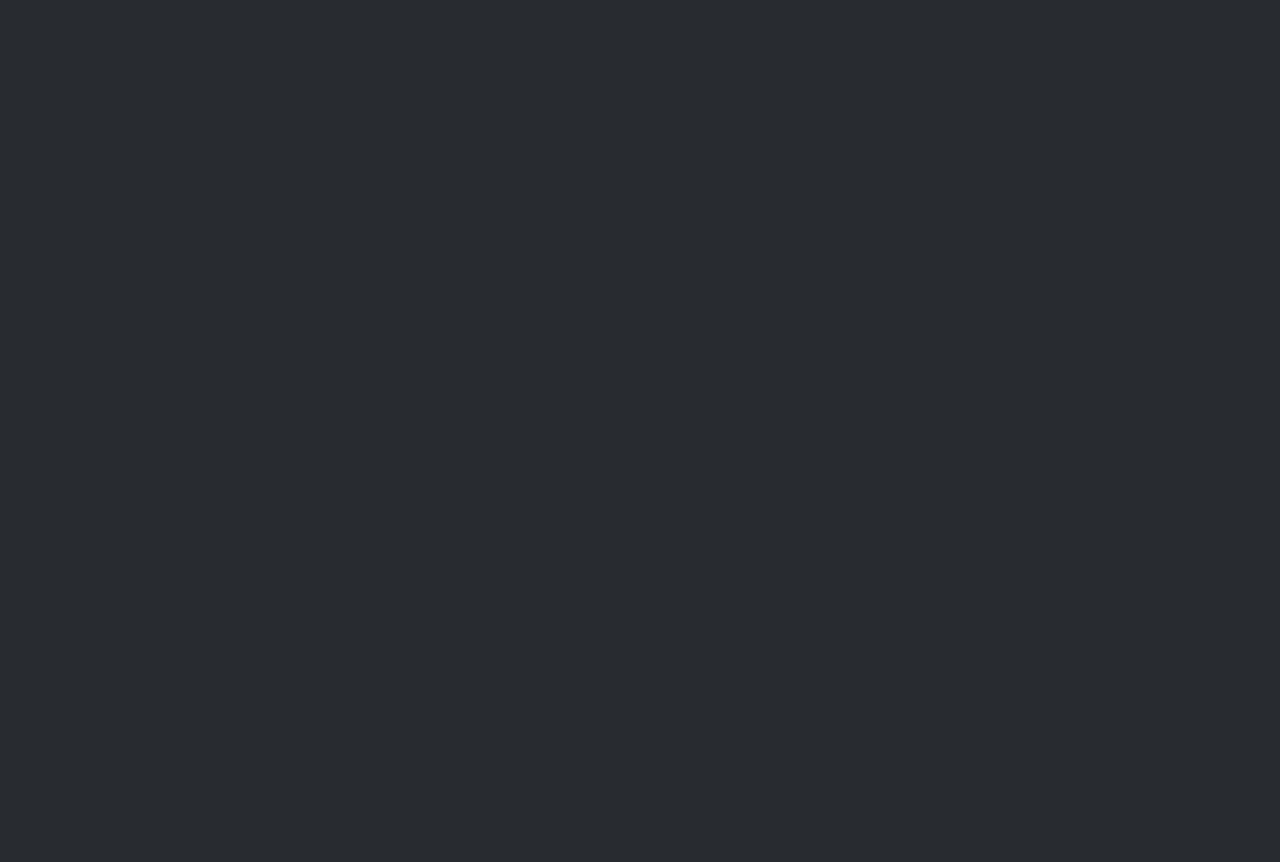
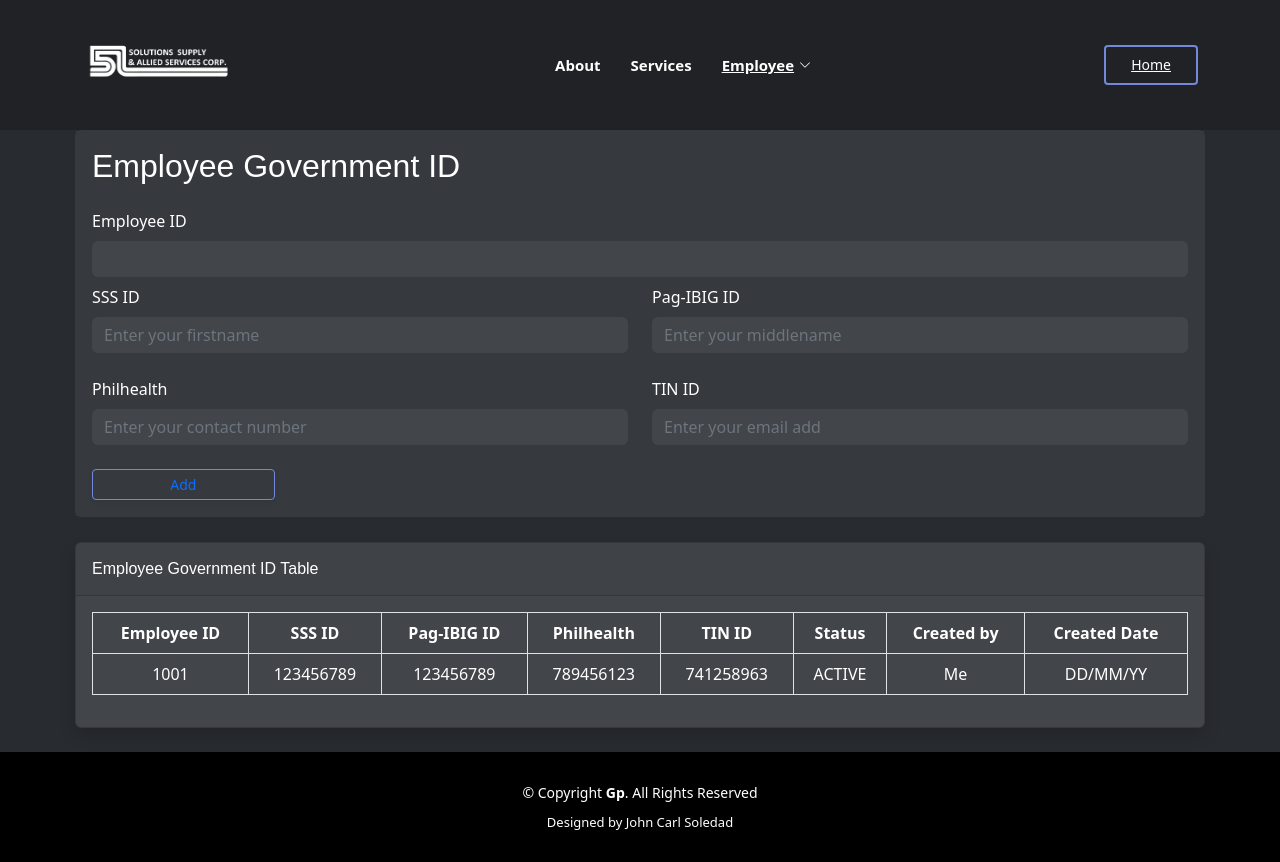
Before and after one commit to SilentCode1003/HumanResource, a React (Vite) app: page /EmployeeGovernmentID in a window 1280 px wide. Before the commit this address had no page. Before the commit the page ends 800 px from the top, so only its background shows below. Built offline with nearby package versions, Linux system fonts and the light colour scheme.

Commit message:
Added contents for govid/empdetails and input fields

```diff
--- a/src/components/DynamicTable.jsx
+++ b/src/components/DynamicTable.jsx
@@ -1,10 +1,10 @@
 import React from "react";
 
-const DynamicTable = ({ columns, data }) => {
+const DynamicTable = ({ columns, data,title }) => {
   return (
     <div className="card shadow mb-4 tablemargin tablecolor">
       <div className="card-header py-3">
-        <h6 className="m-0 font-weight-bold table-title">DataTables Example</h6>
+        <h6 className="m-0 font-weight-bold table-title">{(title)}</h6>
       </div>
       <div className="card-body">
         <div className="table-responsive">
--- a/src/components/Header.jsx
+++ b/src/components/Header.jsx
@@ -15,7 +15,7 @@ const Header = () => {
     <li className="dropdown dropdownhover"><a href="#"><span>Employee</span> <i className="bi bi-chevron-down"></i></a>
       <ul>
         <li><a className="navbardrophover" href="/EmployeeDetails">Employee Details</a></li>
-        <li><a className="navbardrophover" href="#">Employee Government ID</a></li>
+        <li><a className="navbardrophover" href="/EmployeeGovernmentID">Employee Government ID</a></li>
         <li><a className="navbardrophover" href="#">Employment Details</a></li>
         <li><a className="navbardrophover" href="#">Employee Education</a></li>
         <li><a className="navbardrophover" href="#">Employee Work Experience</a></li>
--- a/src/components/InputFieldsEmpDet.jsx
+++ b/src/components/InputFieldsEmpDet.jsx
@@ -42,12 +42,12 @@ const InputFields = () => {
                     </div>
                     <div className="row mb-1">
                         <div className="col-md-6">
-                            <select className="entry-input form-control mb-2 fieldcolor" name="departmentlist" id="departmentlist">
+                            <select className="entry-input form-control mb-2 fieldcolor" name="dateofbirth" id="dateofbirth">
                                 <option value="">- - - Select Birthday - - -</option>
                             </select>
                         </div>
                         <div className="col-md-6">
-                            <select className="entry-input form-control fieldcolor" name="positionlist" id="positionlist">
+                            <select className="entry-input form-control fieldcolor" name="address" id="address">
                                 <option value="">- - - Select Address - - -</option>
                             </select>
                         </div>
@@ -55,21 +55,21 @@ const InputFields = () => {
                     <div className="row mb-4">
                         <div className="col-md-6">
                             <label className="form-label">Emergency Contact Name</label>
-                            <input id="contactnumber" name="contactnumber" type="tel" className="form-control fieldcolor" placeholder="Enter emergency name"/>
+                            <input id="emergencycontactname" name="emergencycontactname" type="tel" className="form-control fieldcolor" placeholder="Enter emergency name"/>
                         </div>
                         <div className="col-md-6">
                             <label className="form-label">Emergency Contact Number</label>
-                            <input id="email" name="email" type="email" className="form-control fieldcolor" placeholder="Enter emergency number"/>
+                            <input id="emergencycontactnumber" name="emergencycontactnumber" className="form-control fieldcolor" placeholder="Enter emergency number"/>
                         </div>
                     </div>
                     <div className="row mb-4">
                         <div className="col-md-6">
-                            <select className="entry-input form-control mb-2 fieldcolor" name="departmentlist" id="departmentlist">
+                            <select className="entry-input form-control mb-2 fieldcolor" name="nationality" id="nationality">
                                 <option value="">- - - Select Nationality - - -</option>
                             </select>
                         </div>
                         <div className="col-md-6">
-                            <select className="entry-input form-control fieldcolor" name="positionlist" id="positionlist">
+                            <select className="entry-input form-control fieldcolor" name="maritalstatus" id="maritalstatus">
                                 <option value="">- - - Select Marital Status - - -</option>
                             </select>
                         </div>
--- /dev/null
+++ b/src/components/InputFieldsEmpGovID.jsx
@@ -0,0 +1,48 @@
+
+const InputFields = () => {
+    return (
+        <div className="row mb-2 ">
+        <div className="col-lg-12 ">
+            <div className="card inpufieldmargin inputfieldcolors">
+                <div className="card-body inputfieldcolors">
+                    <div className="row">
+                        <div className="col-md-12 mb-2">
+                            <h2 className="mb-4">Employee Government ID</h2>
+                            <label className="form-label">Employee ID</label>
+                            <input id="employeeid" name="employeeid" type="text" className="form-control fieldcolor" placeholder=""/>
+                        </div>
+                    </div>
+                    <div className="row mb-4">
+                        <div className="col-md-6">
+                            <label className="form-label">SSS ID</label>
+                            <input id="sssid" name="sssid" type="text" className="form-control fieldcolor" placeholder="Enter your firstname"/>
+                        </div>
+                        <div className="col-md-6">
+                            <label className="form-label">Pag-IBIG ID</label>
+                            <input id="pagibigid" name="pagibigid" type="text" className="form-control fieldcolor" placeholder="Enter your middlename"/>
+                        </div>
+                    </div>
+                    <div className="row mb-4">
+                        <div className="col-md-6">
+                            <label className="form-label">Philhealth</label>
+                            <input id="philhealth" name="philhealth" type="tel" className="form-control fieldcolor" placeholder="Enter your contact number"/>
+                        </div>
+                        <div className="col-md-6">
+                            <label className="form-label">TIN ID</label>
+                            <input id="tinid" name="tinid" className="form-control fieldcolor" placeholder="Enter your email add"/>
+                        </div>
+                    </div>
+                    <div className="col-md-4 mt-4">
+                        <button id="addBtn" name="addBtn" className="d-none d-sm-inline-block btn btn-sm btn-outline-primary shadow-sm w-50 homebtn">
+                            <i className="fa fa-plus" aria-hidden="true"></i>
+                            Add
+                        </button>
+                    </div>
+                </div>
+            </div>
+        </div>
+    </div>
+    )
+}
+
+export default InputFields
--- a/src/main.jsx
+++ b/src/main.jsx
@@ -3,6 +3,7 @@ import ReactDOM from 'react-dom/client'
 import {BrowserRouter, Routes, Route} from 'react-router-dom';
 import App from './App.jsx'
 import EmployeeDetails from './pages/EmployeeDetails.jsx';
+import EmployeeGovernmentID from './pages/EmployeeGovernmentID.jsx';
 
 import 'bootstrap/dist/css/bootstrap.min.css'
 
@@ -13,8 +14,7 @@ ReactDOM.createRoot(document.getElementById('root')).render(
       <Route index element={<App />} />
       <Route path="/App" element={<App />} />
       <Route path="/EmployeeDetails" element={<EmployeeDetails />} />
-
-
+      <Route path="/EmployeeGovernmentID" element={<EmployeeGovernmentID />} />
     </Routes>
   </BrowserRouter>
 
--- a/src/pages/EmployeeDetails.jsx
+++ b/src/pages/EmployeeDetails.jsx
@@ -17,7 +17,7 @@ function EmployeeDetails() {
 
       <Header />
       <InputFields />
-      <DynamicTable columns={tableColumns} data={tableData} />
+      <DynamicTable columns={tableColumns} data={tableData} title="Employee Details Table"/>
       <Footer />
     </>
   )
--- a/src/pages/EmployeeGovernmentID.jsx
+++ b/src/pages/EmployeeGovernmentID.jsx
@@ -0,0 +1,26 @@
+import '../assets/style2.css'
+import Header from '../components/Header'
+import Footer from '../components/Footer'
+import DynamicTable from '../components/DynamicTable'
+import InputFields from '../components/InputFieldsEmpGovID'
+
+
+function EmployeeGovernmentID() {
+
+  const tableColumns = ['Employee ID', 'SSS ID', 'Pag-IBIG ID',  'Philhealth', 'TIN ID', 'Status', 'Created by', 'Created Date'];
+        const tableData = [
+          { 'Employee ID': '1001', 'SSS ID': '123456789', 'Pag-IBIG ID': '123456789', 'Philhealth':'789456123', 'TIN ID': '741258963', 'Status': 'ACTIVE', 'Created by': 'Me', 'Created Date':'DD/MM/YY'},
+        ];
+
+  return (
+    <>
+
+      <Header />
+      <InputFields />
+      <DynamicTable columns={tableColumns} data={tableData} title="Employee Government ID Table"/>
+      <Footer />
+    </>
+  )
+}
+
+export default EmployeeGovernmentID
```
